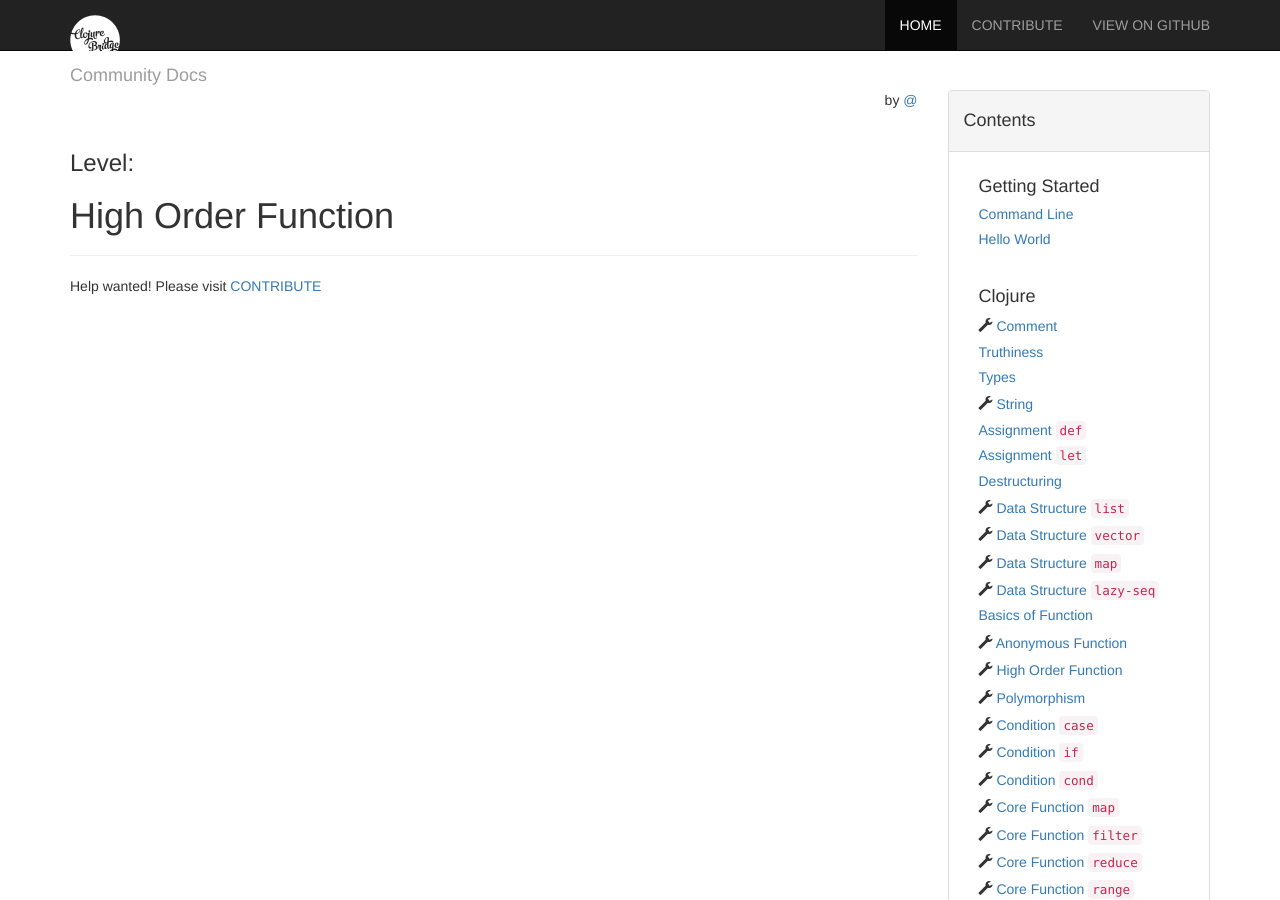
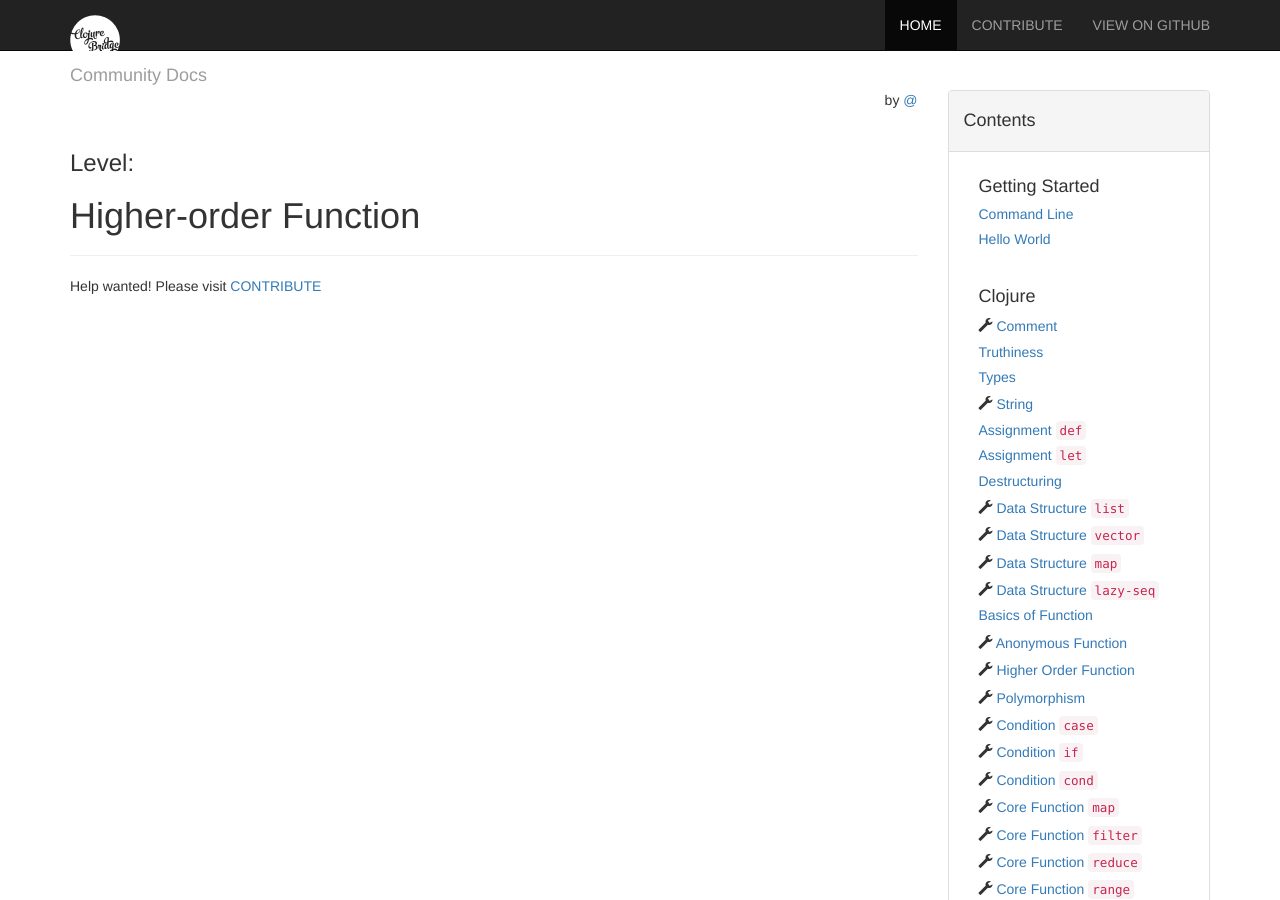
Before and after one commit to ClojureBridge/community-docs, a Jekyll site: the page built from docs/clojure/higher-order-function.md, in a window 1280 px wide and 900 px high. Built offline with Jekyll 4.4.1, drawn with Linux system fonts in a browser that asks for light colours; nearby versions of some CDN libraries.

Commit message:
Corrects name to higher-order function

```diff
--- a/_data/clojure.yml
+++ b/_data/clojure.yml
@@ -44,8 +44,8 @@
   permalink: /docs/clojure/anonymous-function/
   todo: true
 
-- title: High Order Function
-  permalink: /docs/clojure/high-order-function/
+- title: Higher Order Function
+  permalink: /docs/clojure/higher-order-function/
   todo: true
 
 - title: Polymorphism
--- a/docs/clojure/high-order-function.md
+++ b/docs/clojure/higher-order-function.md
@@ -1,7 +1,7 @@
 ---
 layout: docs
-title: High Order Function
-permalink: /docs/clojure/high-order-function/
+title: Higher-order Function
+permalink: /docs/clojure/higher-order-function/
 level:
 author:
 ---
```
